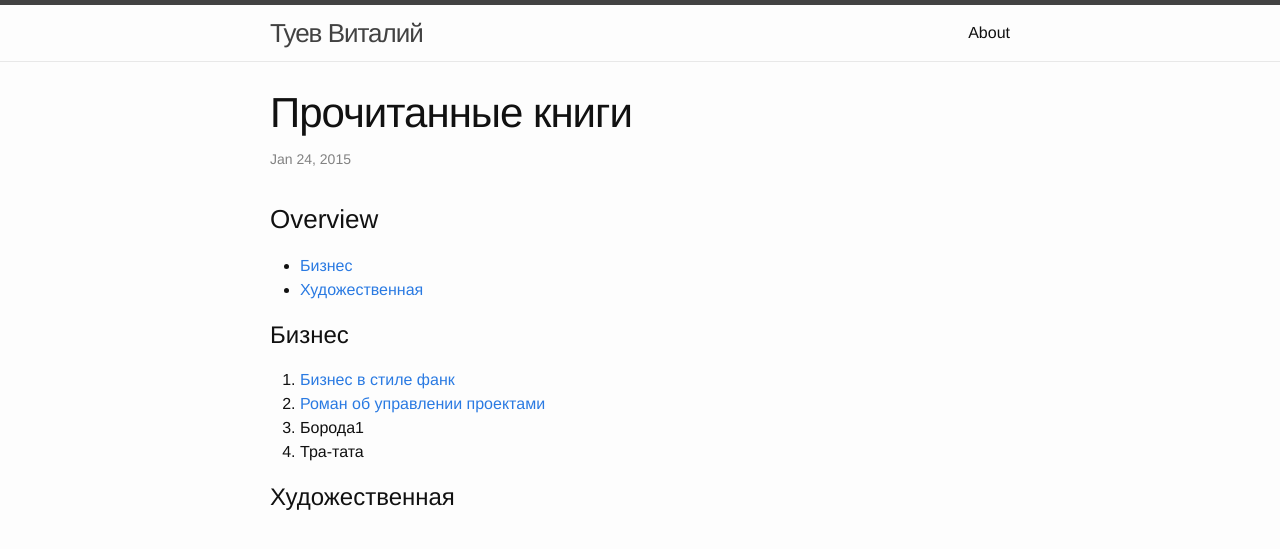
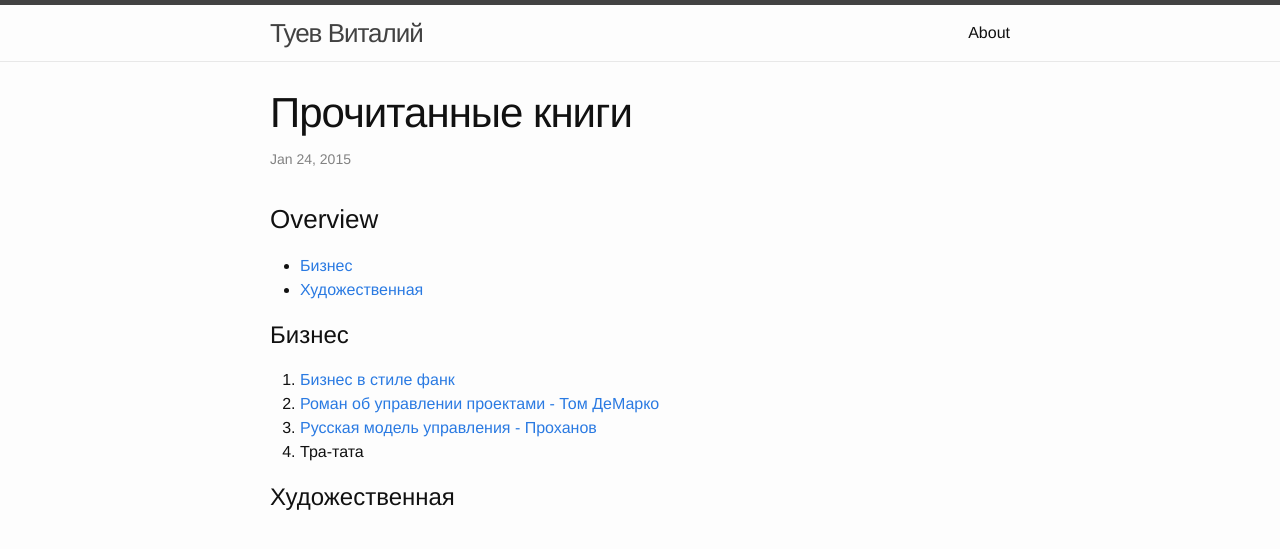
Before and after one commit to vetal232/vetal232.github.io, a Jekyll site: the page built from _posts/2015-01-24-books.markdown, in a window 1280 px wide. Shown: the top 549 px of the page. Built offline with Jekyll 4.4.1, drawn with Linux system fonts in a browser that asks for light colours.

Commit message:
Update 2015-01-24-books.markdown

```diff
--- a/_posts/2015-01-24-books.markdown
+++ b/_posts/2015-01-24-books.markdown
@@ -20,8 +20,8 @@ published: true
 #Бизнес
 
 1. [Бизнес в стиле фанк](http://www.litres.ru/yonas-ridderstrale/kell-nordstrem/biznes-v-stile-fank-kapital-plyashet-pod-dudku-talanta/)
-2. [Роман об управлении проектами](http://www.litres.ru/tom-demarko/deadline-roman-ob-upravlenii-proektami/5631320/)
-3. Борода1
+2. [Роман об управлении проектами - Том ДеМарко](http://www.litres.ru/tom-demarko/deadline-roman-ob-upravlenii-proektami/5631320/)
+3. [Русская модель управления - Проханов](http://www.litres.ru/aleksandr-prohorov/russkaya-model-upravleniya/)
 4. Тра-тата
 
 
```
